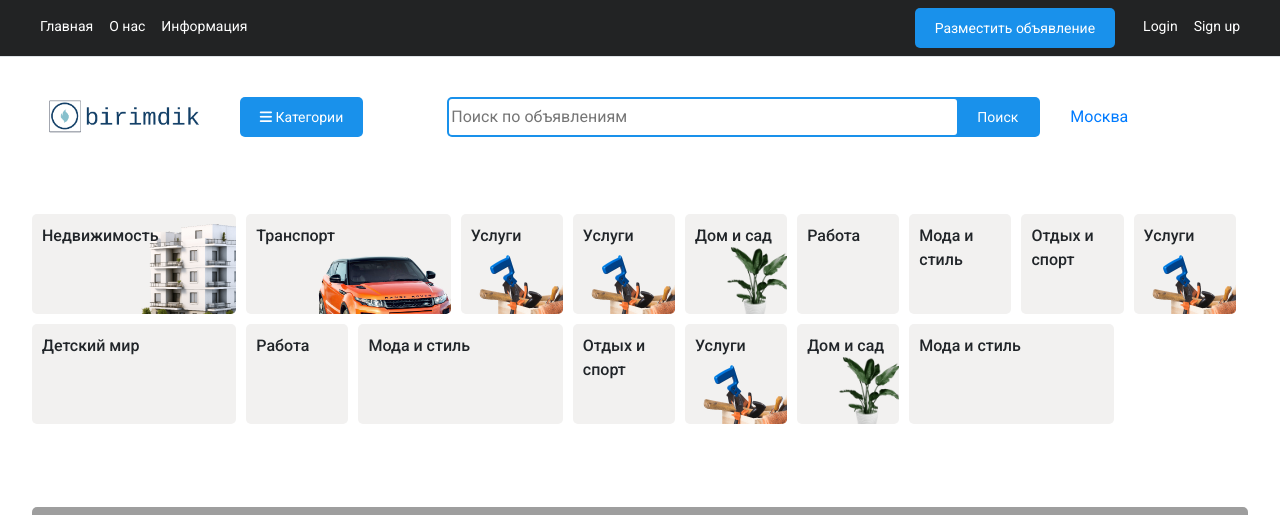
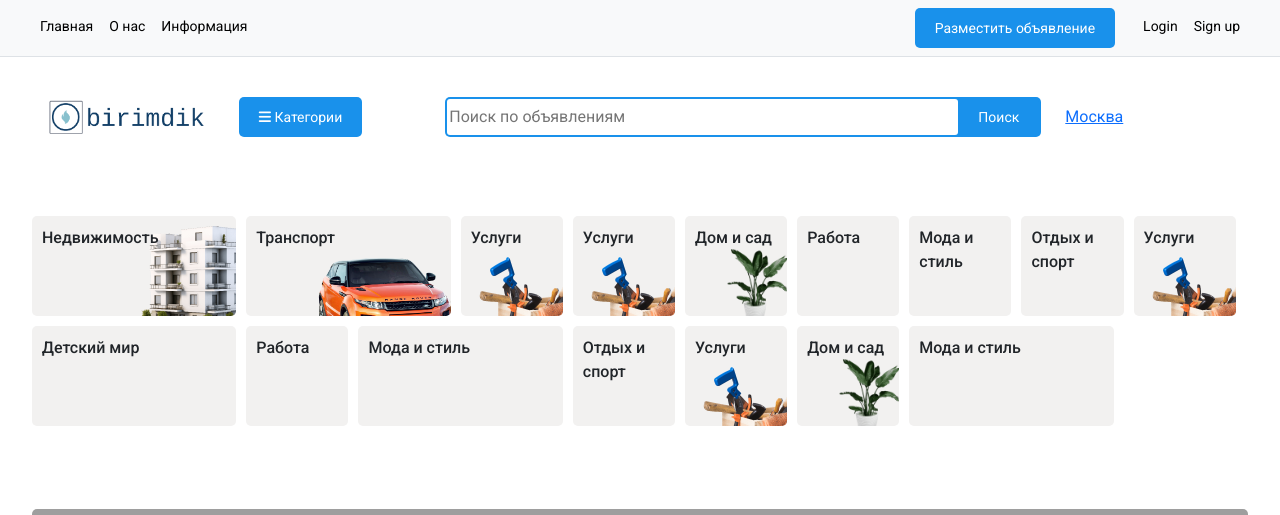
Before and after one commit to argenbaevv/birimdik.kg, a plain HTML site: page index.html in a window 1280 px wide. Shown: the top 515 px of the page. Drawn offline with nearby package versions, Linux system fonts and the light colour scheme; grey boxes are pictures that could not be loaded.

Commit message:
Changes in style.css

```diff
--- a/css/style.css
+++ b/css/style.css
@@ -65,7 +65,7 @@ body{
 .category{
     padding-top: 50px;
     height: 300px;
-    overflow: scroll;
+    overflow-x: scroll;
 }
 
 .category-box{
--- a/index.html
+++ b/index.html
@@ -4,7 +4,7 @@
     <meta charset="UTF-8">
     <meta name="viewport" content="width=device-width, initial-scale=1.0">
     <title>Birimdik</title>
-    <link rel="stylesheet" href="/bootstrap-4.0.0-dist/css/bootstrap.min.css">
+    <link href="https://cdn.jsdelivr.net/npm/bootstrap@5.3.3/dist/css/bootstrap.min.css" rel="stylesheet" integrity="sha384-QWTKZyjpPEjISv5WaRU9OFeRpok6YctnYmDr5pNlyT2bRjXh0JMhjY6hW+ALEwIH" crossorigin="anonymous">
     <link rel="stylesheet" href="https://cdnjs.cloudflare.com/ajax/libs/font-awesome/6.5.1/css/all.min.css">
     <link rel="stylesheet" href="css/style.css">
 </head>
@@ -260,7 +260,7 @@
 
 <script src="jquery.js"></script>
 <script src="/bootstrap-4.0.0-dist/js/bootstrap.min.js"></script>
-<script src="https://cdn.jsdelivr.net/npm/bootstrap@5.3.2/dist/js/bootstrap.min.js" integrity="sha384-BBtl+eGJRgqQAUMxJ7pMwbEyER4l1g+O15P+16Ep7Q9Q+zqX6gSbd85u4mG4QzX+" crossorigin="anonymous"></script>
+<script src="https://cdn.jsdelivr.net/npm/bootstrap@5.3.3/dist/js/bootstrap.bundle.min.js" integrity="sha384-YvpcrYf0tY3lHB60NNkmXc5s9fDVZLESaAA55NDzOxhy9GkcIdslK1eN7N6jIeHz" crossorigin="anonymous"></script>
 <script src="index.js"></script>
 </body>
 </html>
```
Also changed, not shown: 2 other files.
